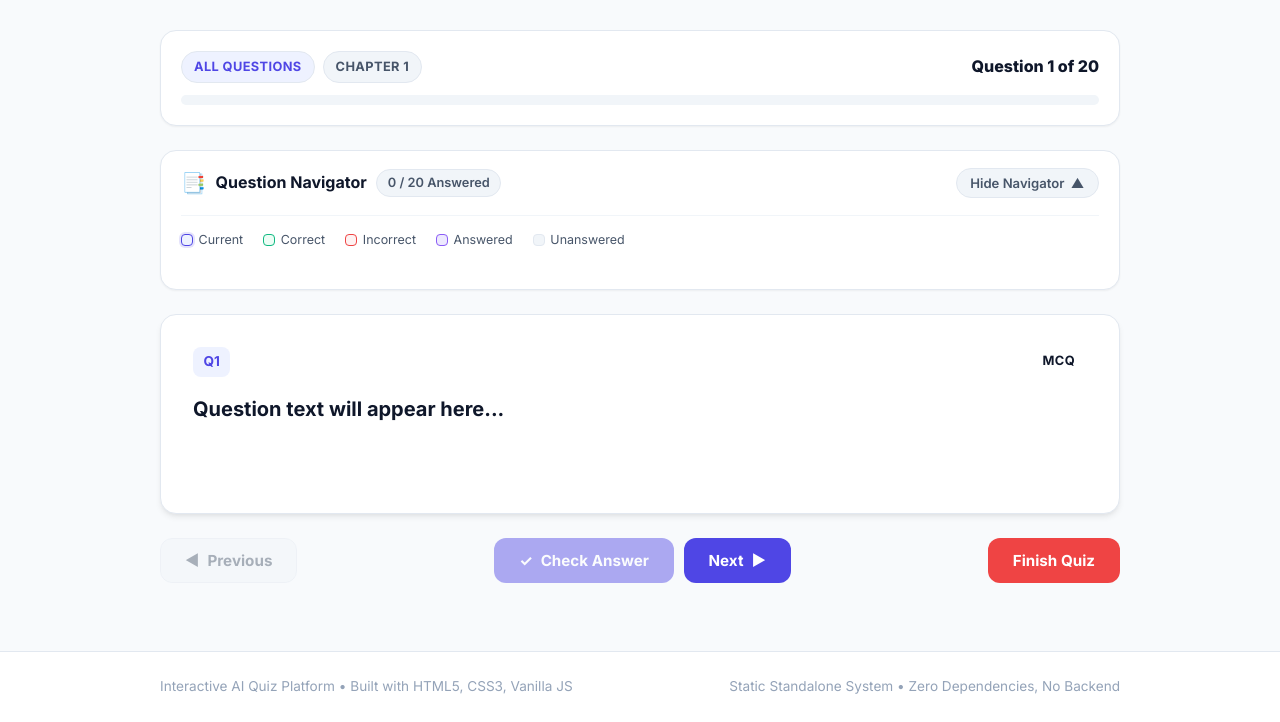
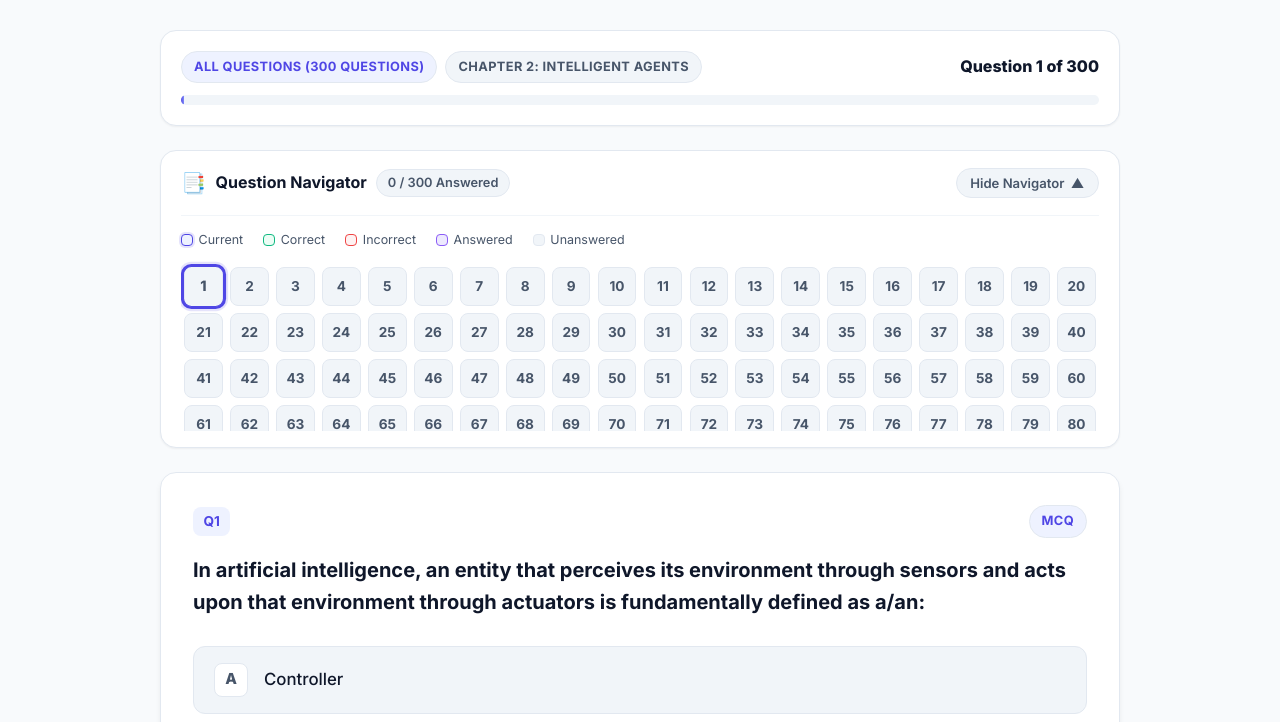
Before and after one commit to abdulla858/AI_Q, a plain HTML site: page Interactive-Quiz/index.html in a window 1280 px wide. Shown: the part 78-800 px from the top of the page. Drawn offline with Linux system fonts and the light colour scheme.

Commit message:
fix: resolve init runtime error by pre-populating quiz state, guarding updateQuizTopBar, and pre-filling Question 1 in HTML

```diff
--- a/Interactive-Quiz/index.html
+++ b/Interactive-Quiz/index.html
@@ -185,11 +185,11 @@
               <span class="badge badge-primary" id="quiz-mode-badge" data-i18n="mode_all_badge">All Questions Mode</span>
               <span class="badge badge-chapter" id="quiz-chapter-badge">Chapter 1</span>
             </div>
-            <div class="quiz-counter" id="quiz-counter">Question 1 of 20</div>
+            <div class="quiz-counter" id="quiz-counter">Question 1 of 300</div>
           </div>
           <!-- Progress bar -->
           <div class="progress-container">
-            <div class="progress-bar" id="quiz-progress-bar"></div>
+            <div class="progress-bar" id="quiz-progress-bar" style="width: 0.33%;"></div>
           </div>
         </div>
 
@@ -199,7 +199,7 @@
             <div class="navigator-title-group">
               <span class="navigator-icon">📑</span>
               <h3 class="navigator-title" data-i18n="nav_panel_title">Question Navigator</h3>
-              <span class="navigator-summary" id="navigator-summary">0 / 20 Answered</span>
+              <span class="navigator-summary" id="navigator-summary">0 / 300 Answered</span>
             </div>
             <button class="nav-toggle-btn" id="btn-toggle-navigator" type="button" aria-expanded="true">
               <span id="nav-toggle-text" data-i18n="nav_toggle_hide">Hide Navigator</span>
@@ -225,16 +225,19 @@
         <div class="question-card">
           <div class="question-header">
             <span class="question-number-tag" id="q-id-tag">Q1</span>
-            <span class="badge" id="q-type-badge">MCQ</span>
+            <span class="badge badge-primary" id="q-type-badge">MCQ</span>
           </div>
 
           <div class="question-text" id="q-text">
-            Question text will appear here...
+            In artificial intelligence, an entity that perceives its environment through sensors and acts upon that environment through actuators is fundamentally defined as a/an:
           </div>
 
           <!-- Options Container -->
           <div class="options-list" id="q-options-container">
-            <!-- Dynamically populated -->
+            <div class="option-item" data-idx="0"><div class="option-prefix">A</div><div class="option-label">Controller</div></div>
+            <div class="option-item" data-idx="1"><div class="option-prefix">B</div><div class="option-label">Agent</div></div>
+            <div class="option-item" data-idx="2"><div class="option-prefix">C</div><div class="option-label">Model</div></div>
+            <div class="option-item" data-idx="3"><div class="option-prefix">D</div><div class="option-label">Program</div></div>
           </div>
 
           <!-- Feedback Banner (Shown after check answer) -->
--- a/Interactive-Quiz/script.js
+++ b/Interactive-Quiz/script.js
@@ -354,9 +354,22 @@
     // Load question database from global variable
     if (typeof questions !== 'undefined' && Array.isArray(questions)) {
       state.allQuestions = questions;
+    } else if (typeof window !== 'undefined' && Array.isArray(window.questions)) {
+      state.allQuestions = window.questions;
     } else {
       console.error('Questions data not loaded! Please check questions.js');
     }
+
+    // Pre-populate quiz state with all 300 questions immediately
+    state.currentQuiz = {
+      mode: 'all',
+      titleAr: 'جميع الأسئلة (300 سؤال)',
+      titleEn: 'All Questions (300 Questions)',
+      questions: [...state.allQuestions],
+      currentIndex: 0,
+      userAnswers: {},
+      isFinished: false,
+    };
 
     applyTheme(state.theme);
     applyLanguage(state.lang);
@@ -901,19 +914,21 @@
 
   function updateQuizTopBar() {
     const quiz = state.currentQuiz;
-    const index = quiz.currentIndex;
+    if (!quiz || !quiz.questions || quiz.questions.length === 0) return;
+    const index = quiz.currentIndex !== undefined ? quiz.currentIndex : 0;
     const total = quiz.questions.length;
     const q = quiz.questions[index];
+    if (!q) return;
 
-    dom.quizModeBadge.textContent = state.lang === 'ar' ? quiz.titleAr : quiz.titleEn;
-    dom.quizChapterBadge.textContent = q.chapter;
+    if (dom.quizModeBadge) dom.quizModeBadge.textContent = state.lang === 'ar' ? quiz.titleAr : quiz.titleEn;
+    if (dom.quizChapterBadge) dom.quizChapterBadge.textContent = q.chapter;
 
     const qWord = i18n[state.lang].question_word;
     const ofWord = i18n[state.lang].of_word;
-    dom.quizCounter.textContent = `${qWord} ${index + 1} ${ofWord} ${total}`;
+    if (dom.quizCounter) dom.quizCounter.textContent = `${qWord} ${index + 1} ${ofWord} ${total}`;
 
     const pct = ((index + 1) / total) * 100;
-    dom.quizProgressBar.style.width = `${pct}%`;
+    if (dom.quizProgressBar) dom.quizProgressBar.style.width = `${pct}%`;
   }
 
   function selectOption(optionIndex) {
@@ -1297,6 +1312,10 @@
     });
   }
 
-  // Run on page load
-  document.addEventListener('DOMContentLoaded', init);
+  // Run on page load safely
+  if (document.readyState === 'loading') {
+    document.addEventListener('DOMContentLoaded', init);
+  } else {
+    init();
+  }
 })();
```
Also changed, not shown: index.html (+9 -6 lines), script.js (+26 -7 lines).
